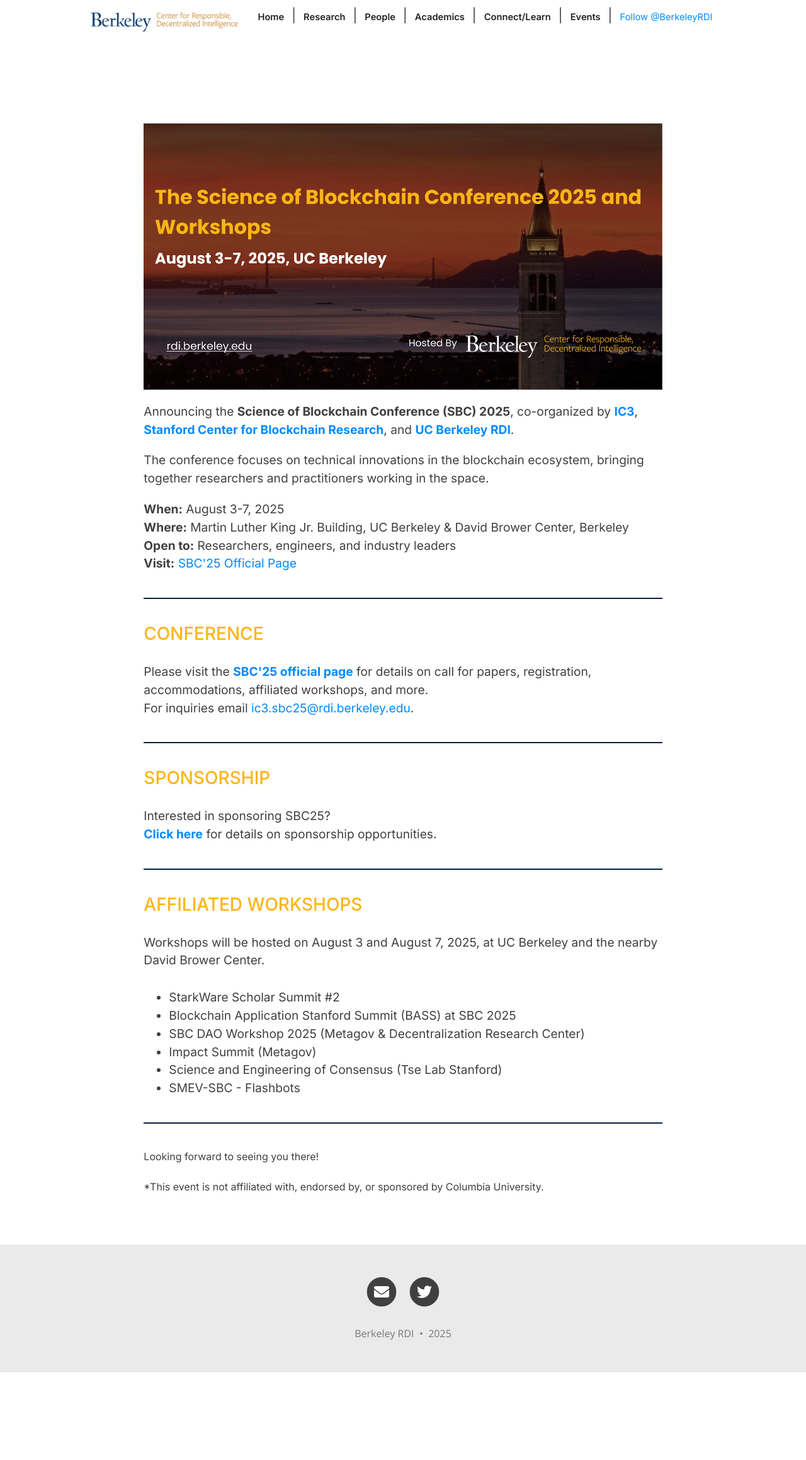
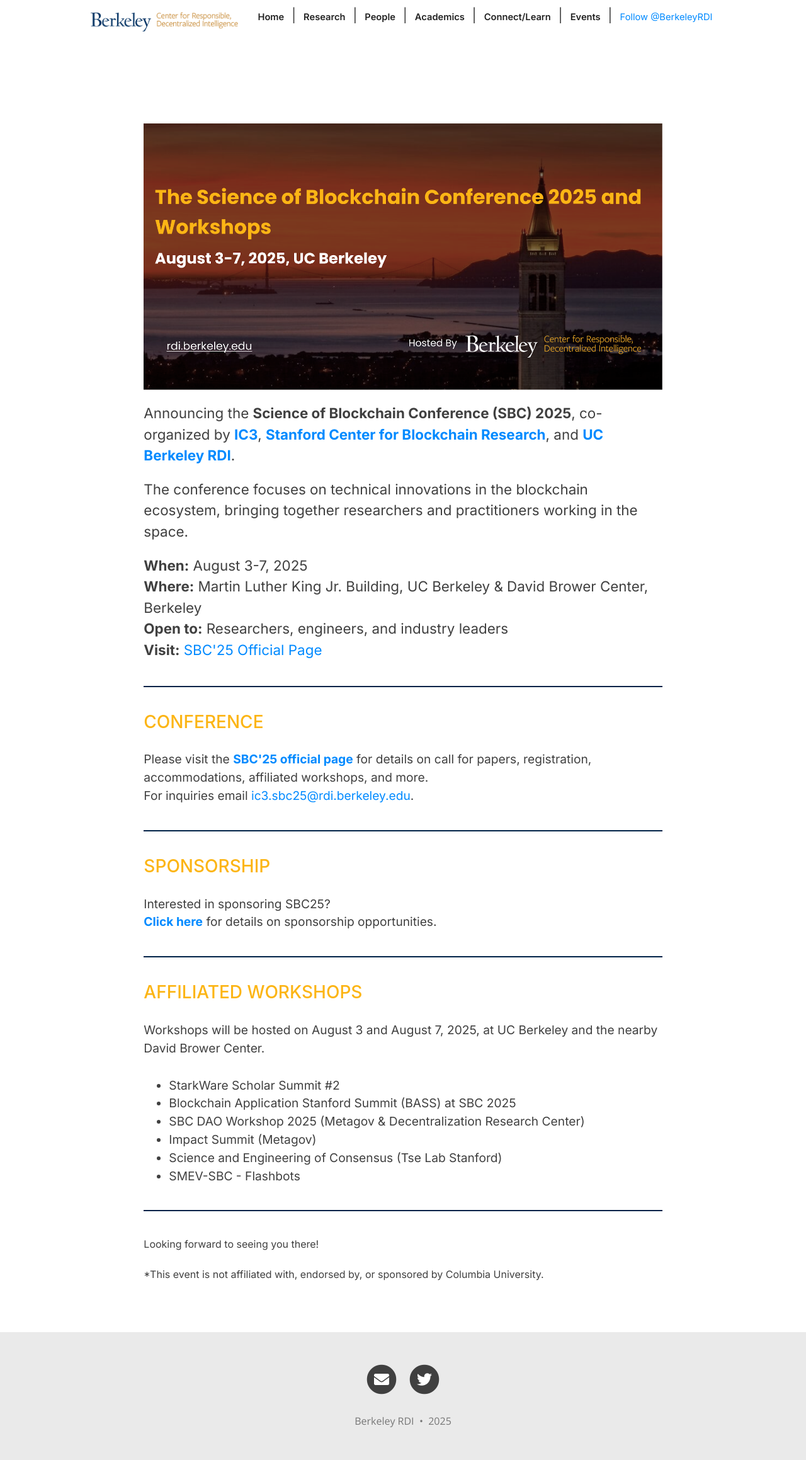
Before and after one commit to rdi-berkeley/SBC2025, a Jekyll site: the page built from index.md, in a window 1280 px wide. Shown: the whole page at 63% size. Built offline with Jekyll 4.4.1, drawn with Linux system fonts in a browser that asks for light colours; nearby versions of some CDN libraries; comment, search, counter and statistics services are not loaded; before the commit the page ends 2179 px from its top, so only the background shows below that.

Commit message:
font size

```diff
--- a/_layouts/home.html
+++ b/_layouts/home.html
@@ -50,18 +50,18 @@ cover-img: "assets/img/SBC25-Banner.png"
   <img src="assets/img/SBC25-Banner.png" alt="Banner Image" class="banner-img">
 </div>
 
-<p style="text-align: left; font-size: 1.2rem; margin-top: 20px; margin-bottom: 20px;">
+<p style="text-align: left; font-size: 1.4rem; margin-top: 20px; margin-bottom: 20px;">
   Announcing the <b>Science of Blockchain Conference (SBC) 2025</b>, co-organized by
   <b><a href="https://www.initc3.org/">IC3</a></b>,
   <b><a href="https://cbr.stanford.edu">Stanford Center for Blockchain Research</a></b>, and
   <b><a href="https://rdi.berkeley.edu/">UC Berkeley RDI</a></b>.
 </p>
 
-<p style="text-align: left; font-size: 1.2rem; margin-top: 20px; margin-bottom: 20px;">
+<p style="text-align: left; font-size: 1.4rem; margin-top: 20px; margin-bottom: 20px;">
   The conference focuses on technical innovations in the blockchain ecosystem, bringing together researchers and practitioners working in the space.
 </p>
 
-<p style="text-align: left; font-size: 1.2rem; margin-top: 20px; margin-bottom: 20px;">
+<p style="text-align: left; font-size: 1.4rem; margin-top: 20px; margin-bottom: 20px;">
   <b>When:</b> August 3-7, 2025<br>
   <b>Where:</b> Martin Luther King Jr. Building, UC Berkeley & David Brower Center, Berkeley<br>
   <b>Open to:</b> Researchers, engineers, and industry leaders<br>
```
